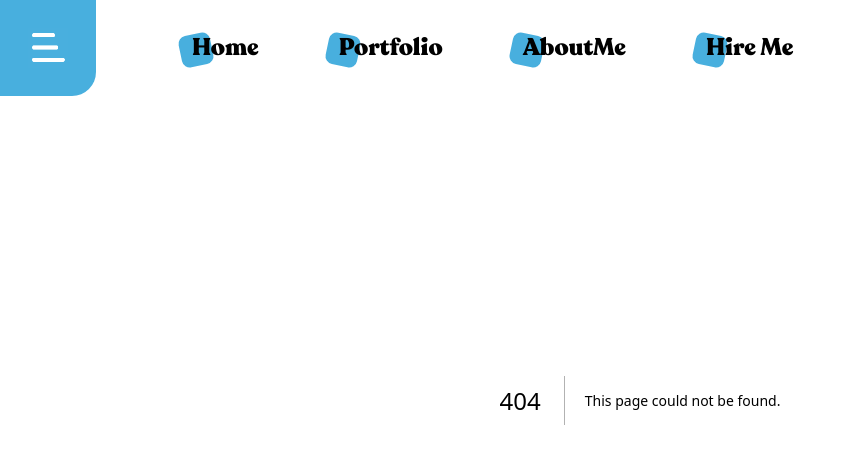
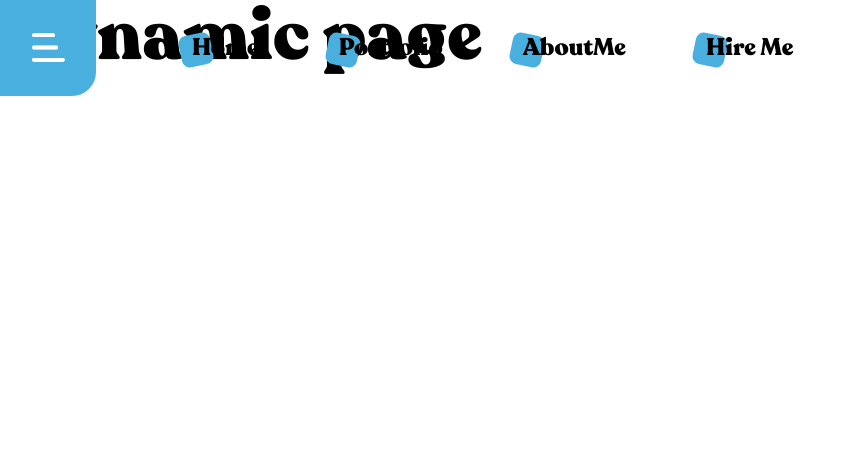
Before and after one commit to PiotrPiwonski/Next-Portfolio, a Next.js app: page /portfoliodetail/1 in a window 1280 px wide. Before the commit this address had no page. Shown: the top 464 px of the page, without its empty margins (0-857 px from the left). Built offline with nearby package versions, Linux system fonts and the light colour scheme.

Commit message:
add simply routing for portfolio

```diff
--- a/src/app/components/SliderCard/SliderCard.js
+++ b/src/app/components/SliderCard/SliderCard.js
@@ -1,6 +1,11 @@
+'use client';
 import React from "react";
+import { useRouter } from "next/navigation";
 
 export default function SliderCard({ item, index }) {
+
+  const router = useRouter();
+
   return (
     <React.Fragment>
       <div className="h-[200px] lg:h-[450px] md:h-[400px] sm:h-[200px] lg:w-[650px] md:w-[450px] sm:w-[300px] w-[300px] relative m-auto">
@@ -11,6 +16,7 @@ export default function SliderCard({ item, index }) {
             className="w-full h-[200px] lg:h-[350px] md:h-[300px] max-w-[100%] rounded-lg"
           />
           <div
+          onClick={() => router.push(`/portfoliodetail/${index}`)}
           className="absolute bottom-[100px] lg:bottom-44 md:bottom-32 sm:bottom-[270px] left-6 rounded-lg transition duration-300 opacity-0 group-hover:opacity-100 bg-[#47626D] cursor-pointer flex items-center justify-center shadow-accent-color hover:shadow-xl hover:bg-[#47626D] w-10 h-10 md:h-12 md:w-12 lg:w-20 lg:h-20"
           style={{ boxShadow: "#48AFDE -10px 10px 20px 10px" }}
           >
--- /dev/null
+++ b/src/app/portfoliodetail/[id]/page.js
@@ -0,0 +1,11 @@
+import React from 'react'
+
+export default function page() {
+  return (
+    <div>
+        <h1 className='text-7xl'>
+            Dynamic page
+        </h1>
+    </div>
+  )
+}
```
